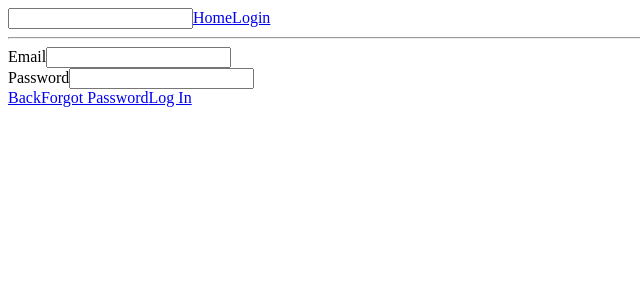
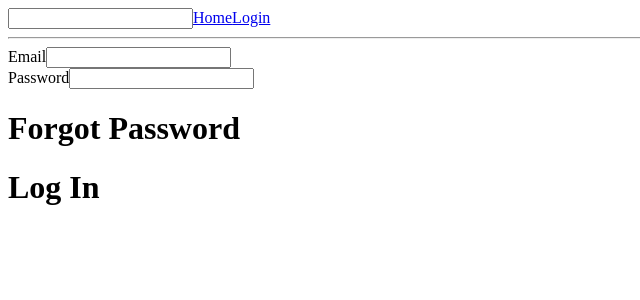
Before and after one commit to CyberNotesDev/lookatme, a JavaScript app in the folder lookatmefile/: page /login in a window 1280 px wide. Shown: the top 300 px of the page, without its empty margins (0-640 px from the left). Built offline with nearby package versions, Linux system fonts and the light colour scheme; the HTML template or start-up script is replaced by a standard one.

Commit message:
LogIn Page Component

```diff
--- a/lookatmefile/src/components/LogIn.js
+++ b/lookatmefile/src/components/LogIn.js
@@ -1,3 +1,5 @@
+import 'react-router-dom';
+
 function LogIn() {
     return (
       <div>
@@ -9,9 +11,8 @@ function LogIn() {
             <label>Password</label>
             <input type="password" />
           </form>
-          <a href="#">Back</a>
-          <a href="#">Forgot Password</a>
-          <a href="#">Log In</a>
+          <h1>Forgot Password</h1>
+          <h1>Log In</h1>
         </div>
       </div>
     );
```
